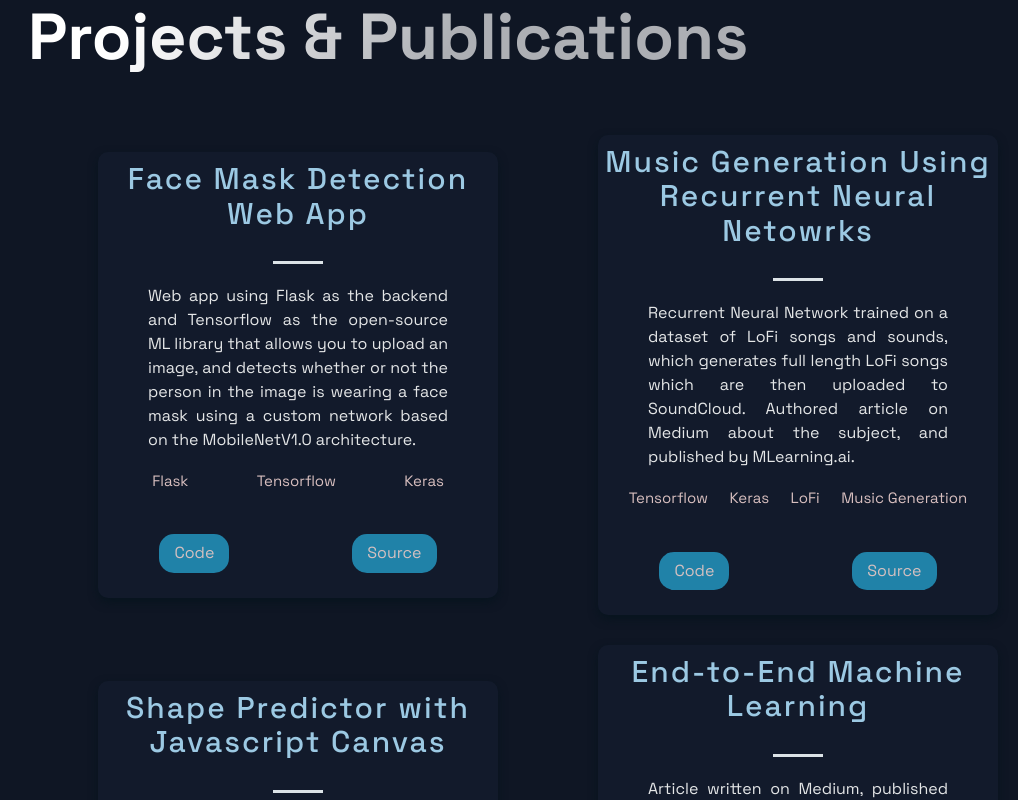
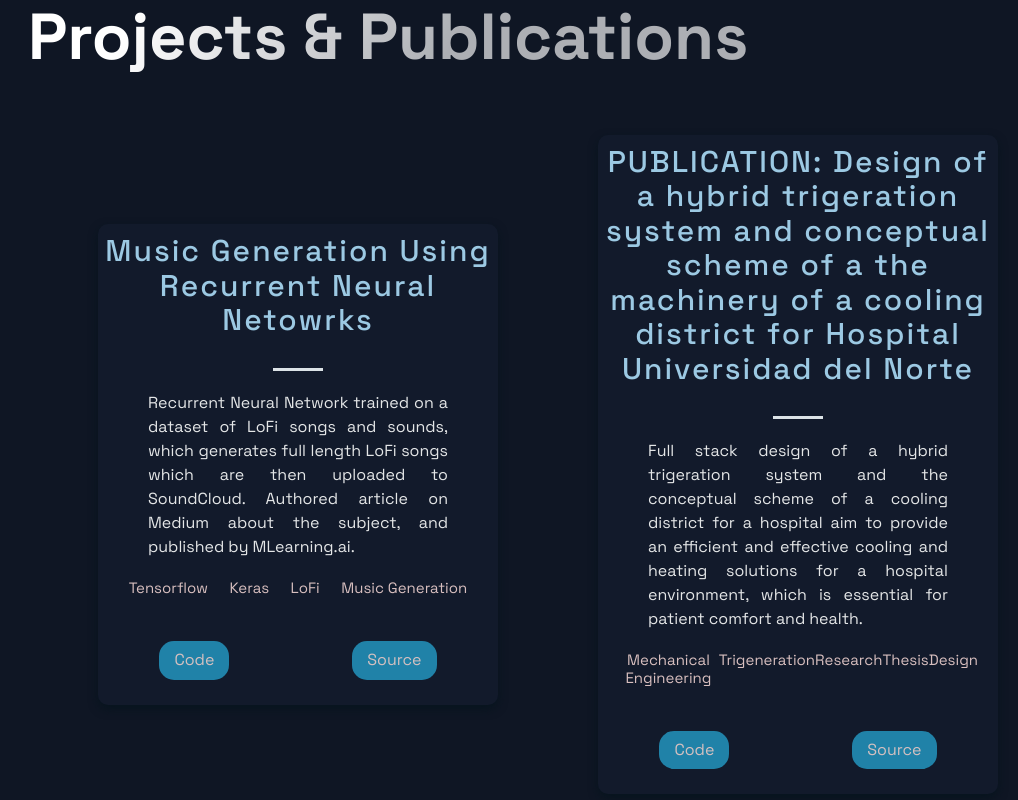
Before and after one commit to AReyH/arturo-portfolio, a Next.js app: page / in a window 1280 px wide. Shown: the part 700-1500 px from the top of the page, without its empty margins (92-1110 px from the left). Built offline with nearby package versions, Linux system fonts and the light colour scheme.

Commit message:
Update constants.js

```diff
--- a/src/constants/constants.js
+++ b/src/constants/constants.js
@@ -1,4 +1,22 @@
 export const projects = [
+  {
+    title: 'Music Generation Using Recurrent Neural Netowrks',
+    description: "Recurrent Neural Network trained on a dataset of LoFi songs and sounds, which generates full length LoFi songs which are then uploaded to SoundCloud. Authored article on Medium about the subject, and published by MLearning.ai.",
+    image: '/images/shapes.PNG',
+    tags: ['Tensorflow','Keras','LoFi','Music Generation'],
+    source: 'https://arturorey.medium.com/how-to-generate-music-using-machine-learning-72360ba4a085',
+    visit: 'https://github.com/AReyH/ai-generated-music',
+    id: 3,
+  },
+  {
+    title: 'PUBLICATION: Design of a hybrid trigeration system and conceptual scheme of a the machinery of a cooling district for Hospital Universidad del Norte',
+    description: "Full stack design of a hybrid trigeration system and the conceptual scheme of a cooling district for a hospital aim to provide an efficient and effective cooling and heating solutions for a hospital environment, which is essential for patient comfort and health.",
+      image: '/images/facemask.jpg',
+      tags: ['Mechanical Engineering', 'Trigeneration', 'Research','Thesis','Design'],
+    source: 'https://manglar.uninorte.edu.co/handle/10584/8535',
+    visit: 'https://manglar.uninorte.edu.co/handle/10584/8535',
+    id: 0,
+  },
   {
     title: 'Face Mask Detection Web App',
     description: "Web app using Flask as the backend and Tensorflow as the open-source ML library that allows you to upload an image, and detects whether or not the person in the image is wearing a face mask using a custom network based on the MobileNetV1.0 architecture.",
@@ -7,15 +25,6 @@ export const projects = [
     source: 'https://medium.com/mlearning-ai/deploy-a-face-mask-detection-web-app-with-flask-part-1-10c19722bf0',
     visit: 'https://github.com/AReyH/mask_detection',
     id: 0,
-  },
-  {
-    title: 'Music Generation Using Recurrent Neural Netowrks',
-    description: "Recurrent Neural Network trained on a dataset of LoFi songs and sounds, which generates full length LoFi songs which are then uploaded to SoundCloud. Authored article on Medium about the subject, and published by MLearning.ai.",
-    image: '/images/shapes.PNG',
-    tags: ['Tensorflow','Keras','LoFi','Music Generation'],
-    source: 'https://arturorey.medium.com/how-to-generate-music-using-machine-learning-72360ba4a085',
-    visit: 'https://github.com/AReyH/ai-generated-music',
-    id: 3,
   },
   {
     title: 'Shape Predictor with Javascript Canvas',
```
